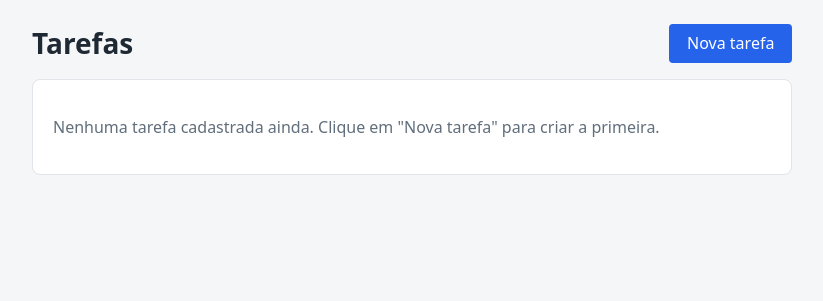
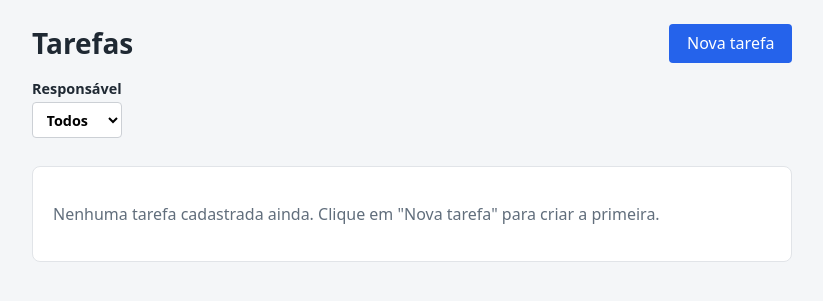
Before and after one commit to 1VictorOliveira/flask-o-retorno, a Flask app: page /tarefas in a window 1280 px wide. Shown: the part 58-359 px from the top of the page, without its empty margins (228-1051 px from the left). Run offline with Flask 3, Linux system fonts and the light colour scheme.

Commit message:
feat: badges de status, filtro por responsável e integridade referencial
- Badges visuais de status com emoji e pill colorido:
  🟡 A fazer, 🔵 Fazendo, 🟢 Concluída, 🔴 Atrasada
- Filtro backend na tela principal (/tarefas?contato=<id>) com
  select de responsável, aviso e botão de limpar filtro
- PRAGMA foreign_keys=ON no SQLite: integridade referencial
  aplicada pelo banco, não só pelo ORM
- Validação de contato_id nas rotas nova/editar tarefa com
  mensagem flash de erro (rejeita responsável inexistente)
- SECRET_KEY configurada (necessária para sessões/flash)

```diff
--- a/app.py
+++ b/app.py
@@ -1,8 +1,9 @@
 """Gerenciador de Tarefas — estrutura inicial com Flask e Flask-SQLAlchemy."""
 
+import os
 from datetime import datetime
 
-from flask import Flask, redirect, render_template, request, url_for
+from flask import Flask, flash, redirect, render_template, request, url_for
 from models import db, Contato, Tarefa
 
 app = Flask(__name__)
@@ -10,6 +11,8 @@ app = Flask(__name__)
 # Banco de dados SQLite local (criado em instance/app.db)
 app.config["SQLALCHEMY_DATABASE_URI"] = "sqlite:///app.db"
 app.config["SQLALCHEMY_TRACK_MODIFICATIONS"] = False
+# Necessária para sessões (mensagens flash). Em produção, defina via ambiente.
+app.config["SECRET_KEY"] = os.environ.get("SECRET_KEY", "dev-secret-key-change-me")
 
 db.init_app(app)
 
@@ -27,6 +30,13 @@ def br_date(value):
     return value.strftime("%d/%m/%Y") if value else "—"
 
 
+# ---------- Funções auxiliares ----------
+
+def contato_existe(contato_id):
+    """True se contato_id for nulo ou pertencer a um Contato cadastrado."""
+    return contato_id is None or db.session.get(Contato, contato_id) is not None
+
+
 # ---------- Rotas ----------
 
 @app.route("/")
@@ -37,8 +47,22 @@ def home():
 @app.route("/tarefas")
 def tarefas():
     Tarefa.verificar_atrasadas()  # checagem automática de prazos
-    lista = Tarefa.query.order_by(Tarefa.id.desc()).all()
-    return render_template("tarefas.html", tarefas=lista)
+
+    # Filtro opcional por responsável (?contato=<id>)
+    contato_filtro = None
+    query = Tarefa.query
+    contato_id = request.args.get("contato", type=int)
+    if contato_id is not None:
+        contato_filtro = db.get_or_404(Contato, contato_id)
+        query = query.filter(Tarefa.contato_id == contato_filtro.id)
+
+    lista = query.order_by(Tarefa.id.desc()).all()
+    return render_template(
+        "tarefas.html",
+        tarefas=lista,
+        contatos=Contato.query.order_by(Contato.nome).all(),
+        contato_filtro=contato_filtro,
+    )
 
 
 @app.route("/tarefas/nova", methods=["GET", "POST"])
@@ -67,12 +91,17 @@ def nova_tarefa():
     if status not in {Tarefa.STATUS_PENDENTE, Tarefa.STATUS_FAZENDO, Tarefa.STATUS_CONCLUIDA}:
         status = Tarefa.STATUS_PENDENTE
 
+    contato_id = request.form.get("contato_id", type=int)
+    if not contato_existe(contato_id):
+        flash("Contato inválido. Escolha um responsável cadastrado.", "danger")
+        return redirect(url_for("nova_tarefa"))
+
     nova = Tarefa(
         descricao=descricao,
         prazo=prazo,
         prioridade=prioridade,
         status=status,
-        contato_id=request.form.get("contato_id", type=int),
+        contato_id=contato_id,
     )
     db.session.add(nova)
     db.session.commit()
@@ -102,7 +131,12 @@ def editar_tarefa(id):
             status = tarefa.status
         tarefa.status = status
 
-        tarefa.contato_id = request.form.get("contato_id", type=int)
+        contato_id = request.form.get("contato_id", type=int)
+        if not contato_existe(contato_id):
+            flash("Contato inválido. Escolha um responsável cadastrado.", "danger")
+            return redirect(url_for("editar_tarefa", id=id))
+        tarefa.contato_id = contato_id
+
         db.session.commit()
         return redirect(url_for("tarefas"))
     return render_template("tarefa_form.html", tarefa=tarefa,
--- a/models.py
+++ b/models.py
@@ -1,8 +1,20 @@
 from datetime import datetime
 
 from flask_sqlalchemy import SQLAlchemy
+from sqlalchemy import event
+from sqlalchemy.engine import Engine
 
 db = SQLAlchemy()
+
+
+# O SQLite não aplica chaves estrangeiras por padrão.
+# Este listener ativa a integridade referencial
+# em todas as conexões do banco.
+@event.listens_for(Engine, "connect")
+def set_sqlite_pragma(dbapi_connection, connection_record):
+    cursor = dbapi_connection.cursor()
+    cursor.execute("PRAGMA foreign_keys=ON")
+    cursor.close()
 
 class Contato(db.Model):
     id = db.Column(db.Integer, primary_key=True)
--- a/static/componentes.css
+++ b/static/componentes.css
@@ -119,3 +119,41 @@ select:focus-visible {
 .tabela-rolagem { overflow-x: auto; }
 
 td.sem-quebra { white-space: nowrap; }
+
+/* ---------- Badges de status ---------- */
+.badge {
+    display: inline-block;
+    padding: 0.15rem 0.6rem;
+    border-radius: 999px;
+    font-size: 0.8rem;
+    font-weight: 600;
+    white-space: nowrap;
+}
+
+.badge-pendente  { background: #fef9c3; color: #854d0e; }  /* 🟡 A fazer  */
+.badge-fazendo   { background: #dbeafe; color: #1e40af; }  /* 🔵 Fazendo  */
+.badge-concluida { background: #dcfce7; color: #166534; }  /* 🟢 Concluída */
+.badge-atrasada  { background: #fee2e2; color: #991b1b; }  /* 🔴 Atrasada  */
+
+/* ---------- Filtro por responsável ---------- */
+.filtro {
+    display: flex;
+    flex-wrap: wrap;
+    align-items: flex-end;
+    gap: 0.75rem;
+    margin-bottom: 1rem;
+}
+
+.filtro label {
+    font-weight: 600;
+    font-size: 0.9rem;
+}
+
+.filtro select {
+    margin-top: 0.25rem;
+    padding: 0.4rem 0.6rem;
+    border: 1px solid #ccd0d5;
+    border-radius: 4px;
+    font: inherit;
+    background: #fff;
+}
--- a/templates/tarefas.html
+++ b/templates/tarefas.html
@@ -4,12 +4,36 @@
 
 {% block content %}
     {% set rotulo_prioridade = {'baixa': 'Baixa', 'media': 'Média', 'alta': 'Alta'} %}
-    {% set rotulo_status = {'pendente': 'A fazer', 'fazendo': 'Fazendo', 'concluida': 'Concluída', 'atrasada': 'Atrasada'} %}
+    {% set rotulo_status = {
+        'pendente': '🟡 A fazer',
+        'fazendo': '🔵 Fazendo',
+        'concluida': '🟢 Concluída',
+        'atrasada': '🔴 Atrasada'
+    } %}
 
     <div class="cabecalho">
         <h1>Tarefas</h1>
-        <a href="{{ url_for('nova_tarefa') }}" class="botao">Nova tarefa</a>
+        <a href="{{ url_for('nova_tarefa', contato=contato_filtro.id if contato_filtro else none) }}" class="botao">Nova tarefa</a>
     </div>
+
+    <form method="get" action="{{ url_for('tarefas') }}" class="filtro">
+        <label>
+            Responsável
+            <select name="contato" onchange="this.form.submit()">
+                <option value="">Todos</option>
+                {% for c in contatos %}
+                <option value="{{ c.id }}" {{ 'selected' if contato_filtro and c.id == contato_filtro.id }}>{{ c.nome }}</option>
+                {% endfor %}
+            </select>
+        </label>
+        {% if contato_filtro %}
+        <a href="{{ url_for('tarefas') }}" class="botao botao-claro botao-pequeno">Limpar filtro</a>
+        {% endif %}
+    </form>
+
+    {% if contato_filtro %}
+    <p class="flash">Mostrando apenas as tarefas de <strong>{{ contato_filtro.nome }}</strong>.</p>
+    {% endif %}
 
     <section>
         {% if tarefas %}
@@ -32,7 +56,7 @@
                             <td>{{ tarefa.contato.nome if tarefa.contato else '—' }}</td>
                             <td class="sem-quebra">{{ tarefa.prazo | br_date }}</td>
                             <td class="prioridade-{{ tarefa.prioridade }}">{{ rotulo_prioridade.get(tarefa.prioridade, tarefa.prioridade) }}</td>
-                            <td>{{ rotulo_status.get(tarefa.status, tarefa.status) }}</td>
+                            <td><span class="badge badge-{{ tarefa.status }}">{{ rotulo_status.get(tarefa.status, tarefa.status) }}</span></td>
                             <td class="sem-quebra">
                                 <div class="linha-acoes">
                                     <a href="{{ url_for('editar_tarefa', id=tarefa.id) }}" class="botao botao-claro botao-pequeno">Editar</a>
```
